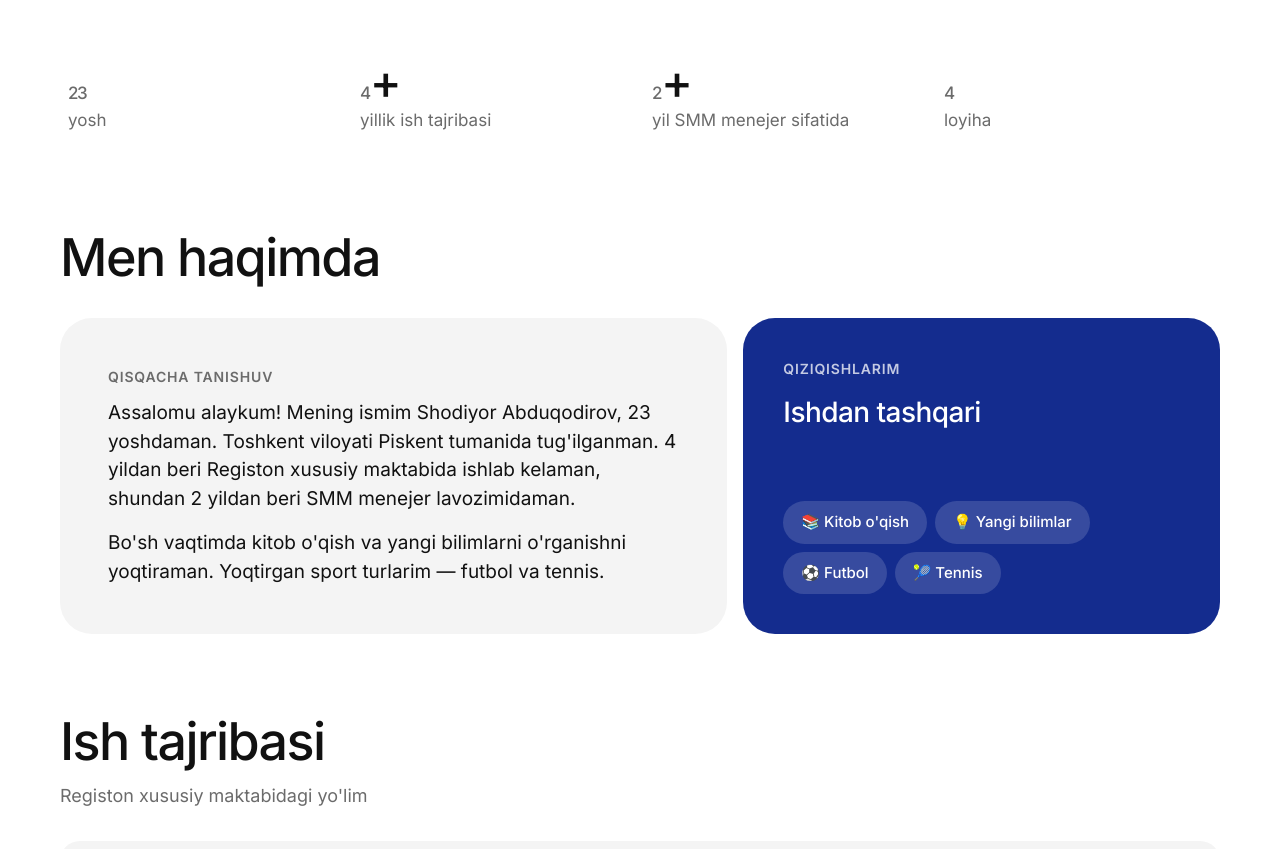
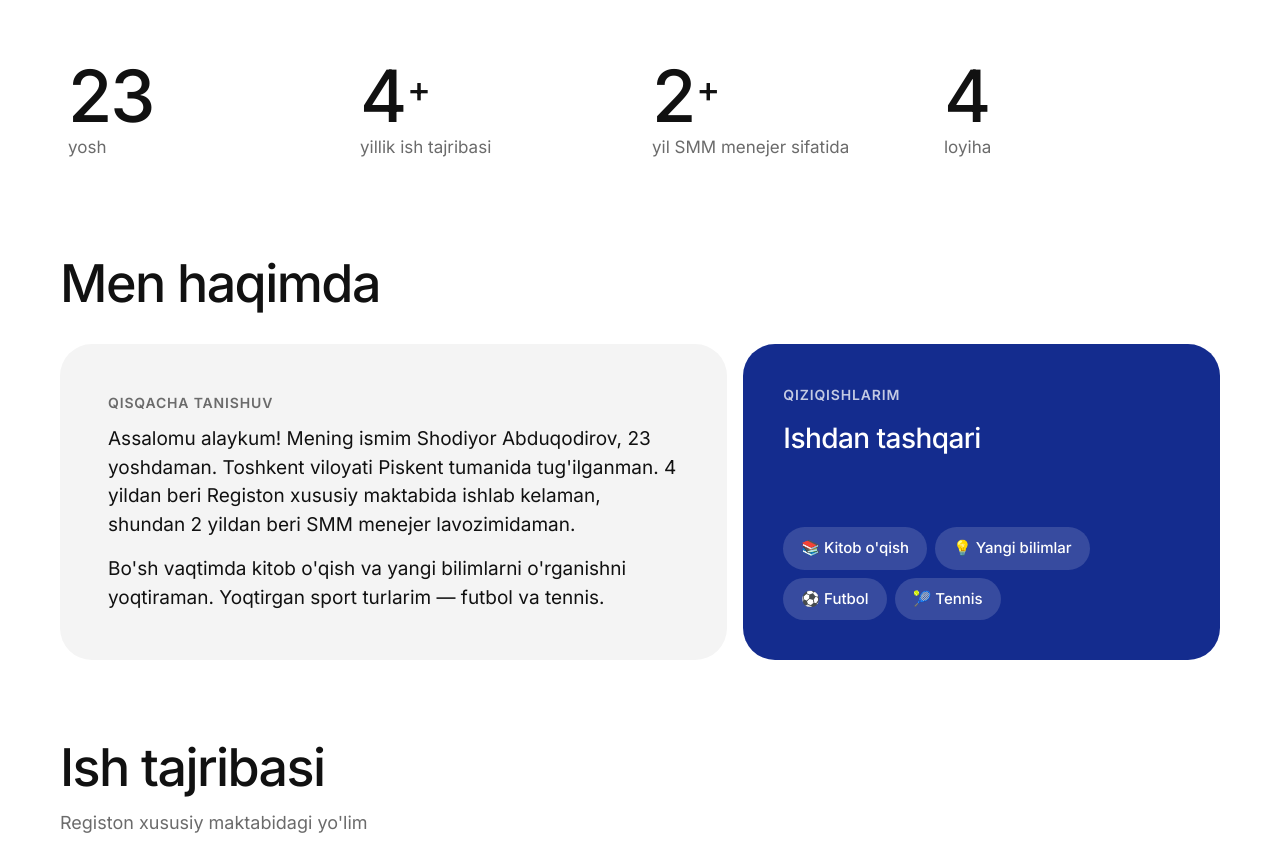
Before and after one commit to abduqodirovshodiyor548-cloud/meningsaytim, a plain HTML site: page index.html in a window 1280 px wide. Shown: the part 1095-1944 px from the top of the page. Drawn offline with Linux system fonts and the light colour scheme.

Commit message:
Raqamlar qatori: sonlar kattaroq, + belgisi kichikroq

```diff
--- a/index.html
+++ b/index.html
@@ -151,7 +151,9 @@
   /* Raqamlar qatori */
   .points { display: grid; grid-template-columns: repeat(4, 1fr); gap: 24px; padding: 56px 8px; }
   .points b { display: block; font-size: clamp(32px, 4vw, 48px); font-weight: 500; letter-spacing: -.03em; line-height: 1.1; }
-  .points span { color: var(--muted); font-size: 17px; }
+  .points > div > span { color: var(--muted); font-size: 17px; }
+  .points b { font-size: clamp(44px, 6vw, 72px); }
+  .points b small { font-size: .5em; font-weight: 500; margin-left: 2px; vertical-align: .55em; }
 
   /* Bo'limlar */
   section { padding: 40px 0; scroll-margin-top: 80px; }
@@ -347,8 +349,8 @@
 
   <div class="points">
     <div class="reveal"><b><span data-count="23">23</span></b><span>yosh</span></div>
-    <div class="reveal" style="--d:.1s"><b><span data-count="4">4</span>+</b><span>yillik ish tajribasi</span></div>
-    <div class="reveal" style="--d:.2s"><b><span data-count="2">2</span>+</b><span>yil SMM menejer sifatida</span></div>
+    <div class="reveal" style="--d:.1s"><b><span data-count="4">4</span><small>+</small></b><span>yillik ish tajribasi</span></div>
+    <div class="reveal" style="--d:.2s"><b><span data-count="2">2</span><small>+</small></b><span>yil SMM menejer sifatida</span></div>
     <div class="reveal" style="--d:.3s"><b><span data-count="4">4</span></b><span>loyiha</span></div>
   </div>
 
```
